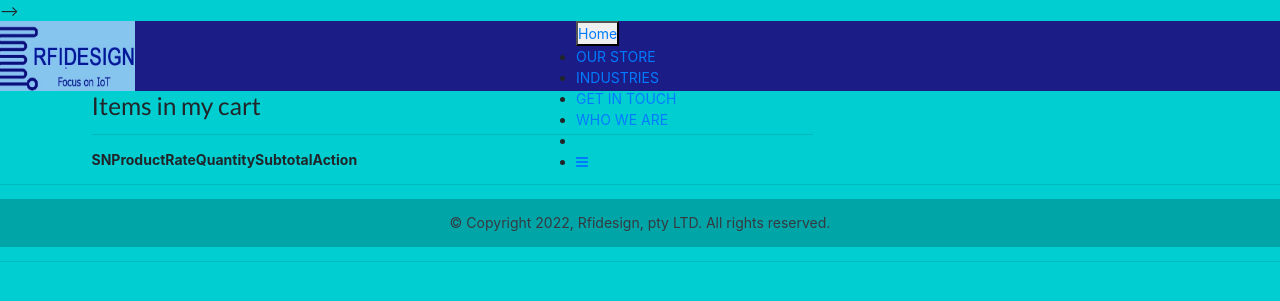
After one commit to Sipho123/Business-site, a Django app: page /my-cart/ in a window 1280 px wide. The commit adds this page. Shown: the top 301 px of the page. Run offline with Django 4.2, Linux system fonts and the light colour scheme; lists and menus that the app fills with data are empty; some libraries are stand-ins or nearby versions.

Commit message:
seventh commit

```diff
--- a/our_store/templates/allproducts.html
+++ b/our_store/templates/allproducts.html
@@ -28,7 +28,7 @@
                                 2500; object-fit:cover;">
                                 <h5 style="display: inline-block; float: right; "><strong><p>Price: <strike>R{{p.marked_price | floatformat}}</strike>  | R
                                 {{p.selling_price | floatformat}}</p></strong></h5>
-                                <a href="" class="btn btn-primary">Add To Cart</a>
+                                <a href="{% url 'our_store:addtocart' p.id %}" class="btn btn-primary">Add To Cart</a>
                             </div>
                         </div>
                         {% endfor %}
--- /dev/null
+++ b/our_store/templates/mycart.html
@@ -0,0 +1,36 @@
+{% extends 'base.html' %}
+{% load static %}
+
+        {% block title %}
+        <title>my cart</title>
+        {% endblock %}
+
+
+        {% block content %}
+        <div class="row">
+            <div class="col-md-8">
+                <h3>Items in my cart</h3><hr>
+                <table>
+                    <thead>
+                        <tr>
+                            <th>SN</th>
+                            <th>Product</th>
+                            <th>Rate</th>
+                            <th>Quantity</th>
+                            <th>Subtotal</th>
+                            <th>Action</th>
+                        </tr>
+                    </thead>
+                    <bpdy>
+
+                    </bpdy>
+                </table>
+            </div>
+        </div>
+
+
+
+
+
+
+        {% endblock content %}
--- a/our_store/urls.py
+++ b/our_store/urls.py
@@ -7,7 +7,8 @@ from .views import(
 StoreView,
 AllProductsView,
 ProductDetailView,
-AddToCartView
+AddToCartView,
+MyCartView,
 
 )
 
@@ -17,5 +18,6 @@ urlpatterns = [
         path('all-products/', AllProductsView.as_view(), name='allproducts'),
         path('product/<slug:slug>/', ProductDetailView.as_view(), name='productdetail'),
         path('add-to-cart-<int:pro_id>/', AddToCartView.as_view(), name='addtocart'),
+        path('my-cart/', MyCartView.as_view(), name='mycart'),
 
 ]
--- a/our_store/views.py
+++ b/our_store/views.py
@@ -65,8 +65,7 @@ class AddToCartView(TemplateView):
             # new items added in cart
             else:
                 cartproduct = CartProduct.objects.create(
-                    cart=cart_obj, product=product_obj, rate=product_obj.selling_price, quality=1, subtotal=product_obj.selling_price
-                )
+                    cart=cart_obj, product=product_obj, rate=product_obj.selling_price, quantity=1, subtotal=product_obj.selling_price)
                 cart_obj.total += product_obj.selling_price
                 cart_obj.save()
 
@@ -75,9 +74,11 @@ class AddToCartView(TemplateView):
             cart_obj = Cart.objects.create(total=0)
             self.request.session['cart_id'] = cart_obj.id
             cartproduct = CartProduct.objects.create(
-                cart=cart_obj, product=product_obj, rate=product_obj.selling_price, quality=1, subtotal=product_obj.selling_price
-            )
+                cart=cart_obj, product=product_obj, rate=product_obj.selling_price, quantity=1, subtotal=product_obj.selling_price)
             cart_obj.total += product_obj.selling_price
             cart_obj.save()
 
         return context
+
+class MyCartView(TemplateView):
+    template_name = "mycart.html"
```
Also changed, not shown: our_store/templates/store.html (+10 -1 lines), db.sqlite3.
